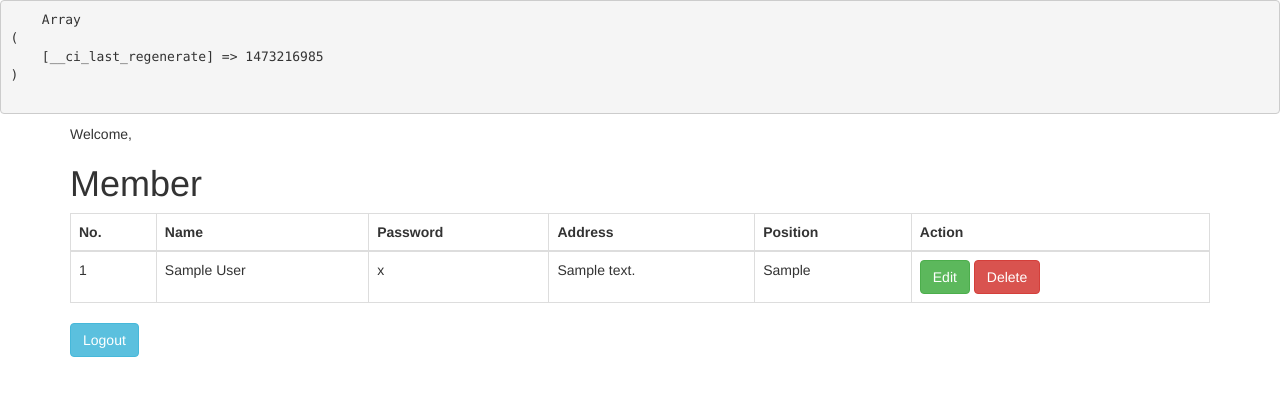
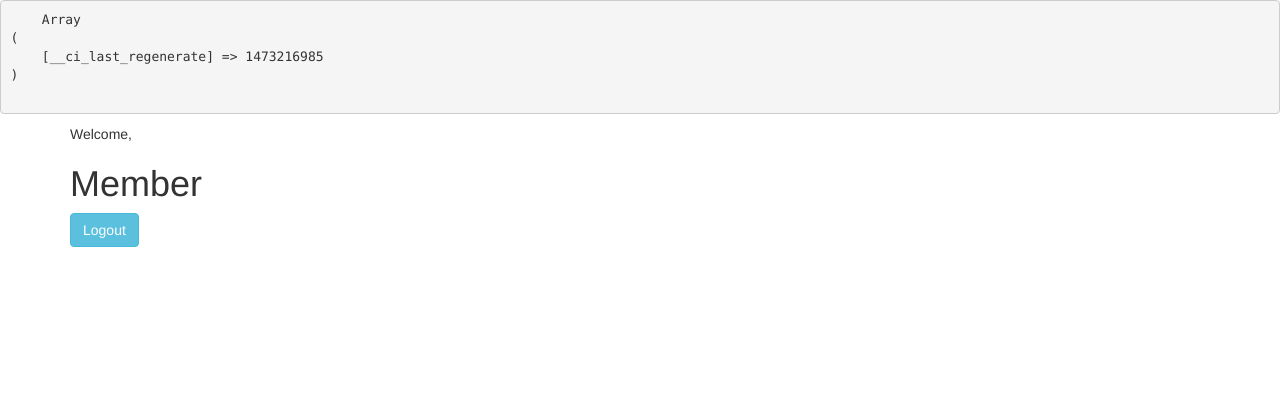
Before and after one commit to josuareynaldo/beta, a CodeIgniter app: page /beta/index.php/user/index in a window 1280 px wide. Shown: the top 396 px of the page. Run offline with CodeIgniter, Linux system fonts and the light colour scheme; tables that the repository leaves empty hold one stand-in row (values such as "Sample post").

Commit message:
login page
udh bsa ke page nya. salah d huruf gede kecil doank gi

```diff
--- a/application/config/autoload.php
+++ b/application/config/autoload.php
@@ -89,7 +89,7 @@
 |
 |	$autoload['helper'] = array('url', 'file');
 */
-$autoload['helper'] = array('url','form');
+$autoload['helper'] = array('url','form',);
 
 /*
 | -------------------------------------------------------------------
--- a/application/config/routes.php
+++ b/application/config/routes.php
@@ -49,6 +49,6 @@
 | Examples:	my-controller/index	-> my_controller/index
 |		my-controller/my-method	-> my_controller/my_method
 */
-$route['default_controller'] = 'user';
+$route['default_controller'] = '';
 $route['404_override'] = '';
 $route['translate_uri_dashes'] = FALSE;
--- a/application/controllers/Login.php
+++ b/application/controllers/Login.php
@@ -23,10 +23,10 @@
 								'isLogged' => true
 					);
 				$this->session->set_userdata($data_session);
-				if($data_session['position']=="manager"){
+				if($this->session->userdata('position')=='Manager'){
 					redirect('manager/index');
 				}
-				elseif ($data_session['position']=="stakeholder") {
+				elseif ($this->session->userdata('position')=='Stakeholder') {
 					redirect('stakeholder/index');
 				}
 				else{
--- a/application/controllers/User.php
+++ b/application/controllers/User.php
@@ -6,60 +6,13 @@
 	{
 
 		public function index(){
-			$data['users'] = $this->user_model->get_data('users');
+			// $data['users'] = $this->user_model->get_data('users');
 
 
-			$this->load->view('user',$data);
+			$this->load->view('user');
 		}
 
-		public function register(){
-			$this->load->view('register_user');
-		}
 
-		public function add_user(){
-			if($this->input->post('register')){
-				$data= array(
-						'name' => $this->input->post('name'),
-						'password' => sha1($this->input->post('password')),
-						'address' => $this->input->post('address'),
-						'position' => $this->input->post('pos')
-					);
-
-				$this->user_model->insert_data('users',$data);
-				redirect('user/index');
-
-			}else{
-				redirect('user/register_user');
-			}
-		}
-
-		public function edit($id){
-			$data['user'] = $this->user_model->get_byCondition('users',array('id'=>$id))->row();
-			$this->load->view('edit_user',$data);
-		}
-
-		public function update(){
-			if($this->input->post('update')){
-				$data= array(
-
-						'password' => sha1($this->input->post('password')),
-						'address' => $this->input->post('address')
-
-					);
-
-				$this->user_model->update_data('users',$data,array('id'=>$this->input->post('id')));
-				redirect('user/index');
-
-			}else{
-				redirect('user/register_user');
-			}
-		}
-
-		public function delete($id){
-			$this->user_model->delete_data('users',array('id'=>$id));
-			redirect('user/index');
-
-		}
 
 	}
 
--- a/application/views/user.php
+++ b/application/views/user.php
@@ -29,39 +29,11 @@
         <div class="col-xs-12">
         <p>Welcome, <?php echo $this->session->userdata('position'),$this->session->userdata('name') ?></p>
         <h1>Member</h1>
-          <table class="table table-bordered">
-            <thead>
-              <tr>
-                <th>No.</th>
-                <th>Name</th>
-                <th>Password</th>
-                <th>Address</th>
-                <th>Position</th>
-                <th>Action</th>
-              </tr>
-            </thead>
-            <tbody>
-              <?php $i=1 ?>
-              <?php foreach ($users as $user): ?>
-                <tr>
-                  <td><?php echo $i ?></td>
-                  <td><?php echo $user->name ?></td>
-                  <td><?php echo $user->password ?></td>
-                  <td><?php echo $user->address ?></td>
-                  <td><?php echo $user->position ?></td>
-                  <td><a href="<?php echo base_url('user/edit/'.$user->id) ?>" class="btn btn-success">Edit</a>  <a href="<?php echo base_url('user/delete/'.$user->id) ?>" class="btn btn-danger">Delete</a></td>
-                </tr>
-              <?php $i++ ?>
-              <?php endforeach ?>
 
-            </tbody>
-          </table>
 
-          <!-- <a href="<?php echo base_url('user/register') ?>" class="btn btn-primary">Register</a> //member gabisa regist member baru -->
+
 
           <a href="<?php echo base_url('login/log_out') ?>" class="btn btn-info">Logout</a>
-          <!-- <a href="<?php echo base_url('product/index') ?>" class="btn btn-info">Product</a> // member gabisa liat database product -->
-
         </div>
       </div>
     </div>
```
